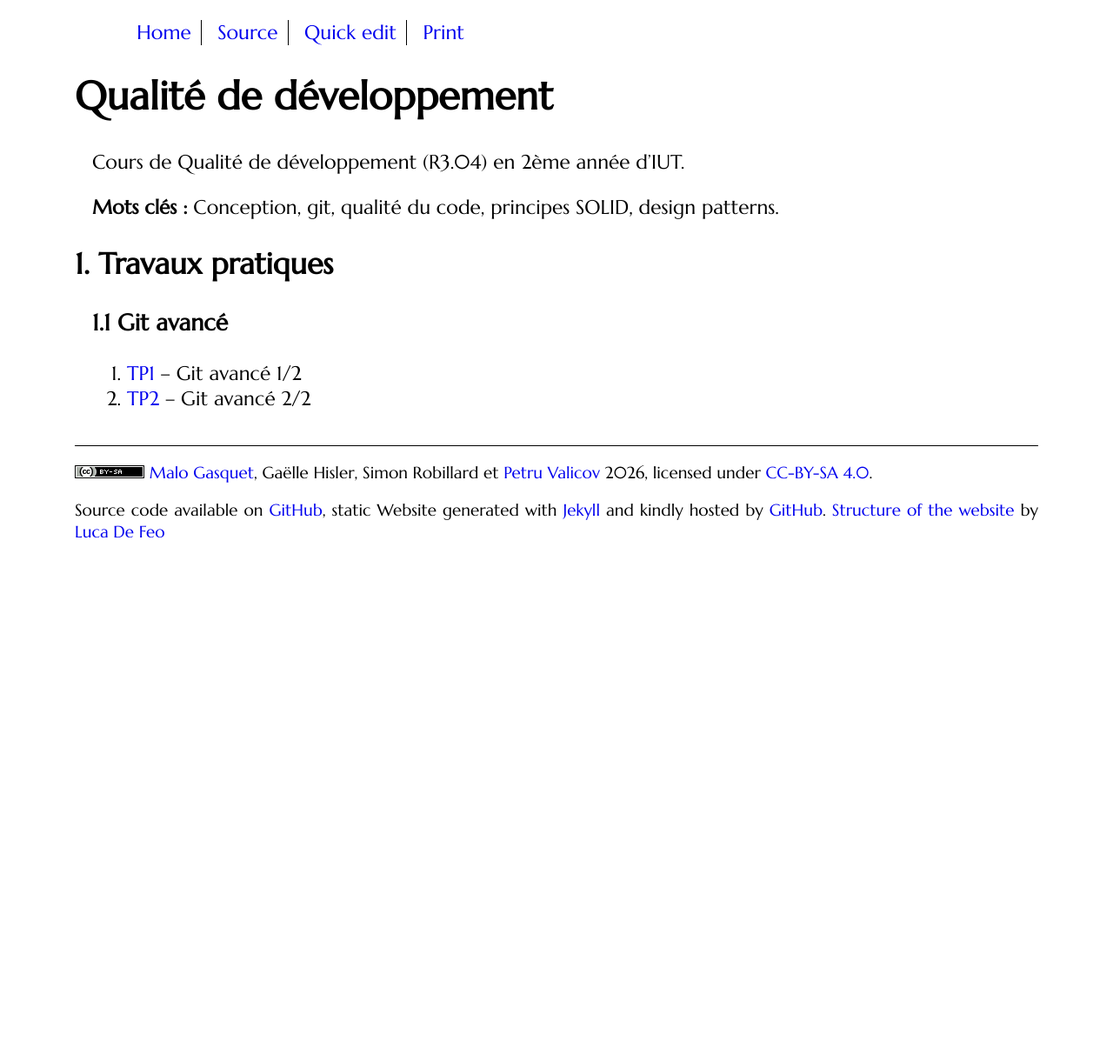
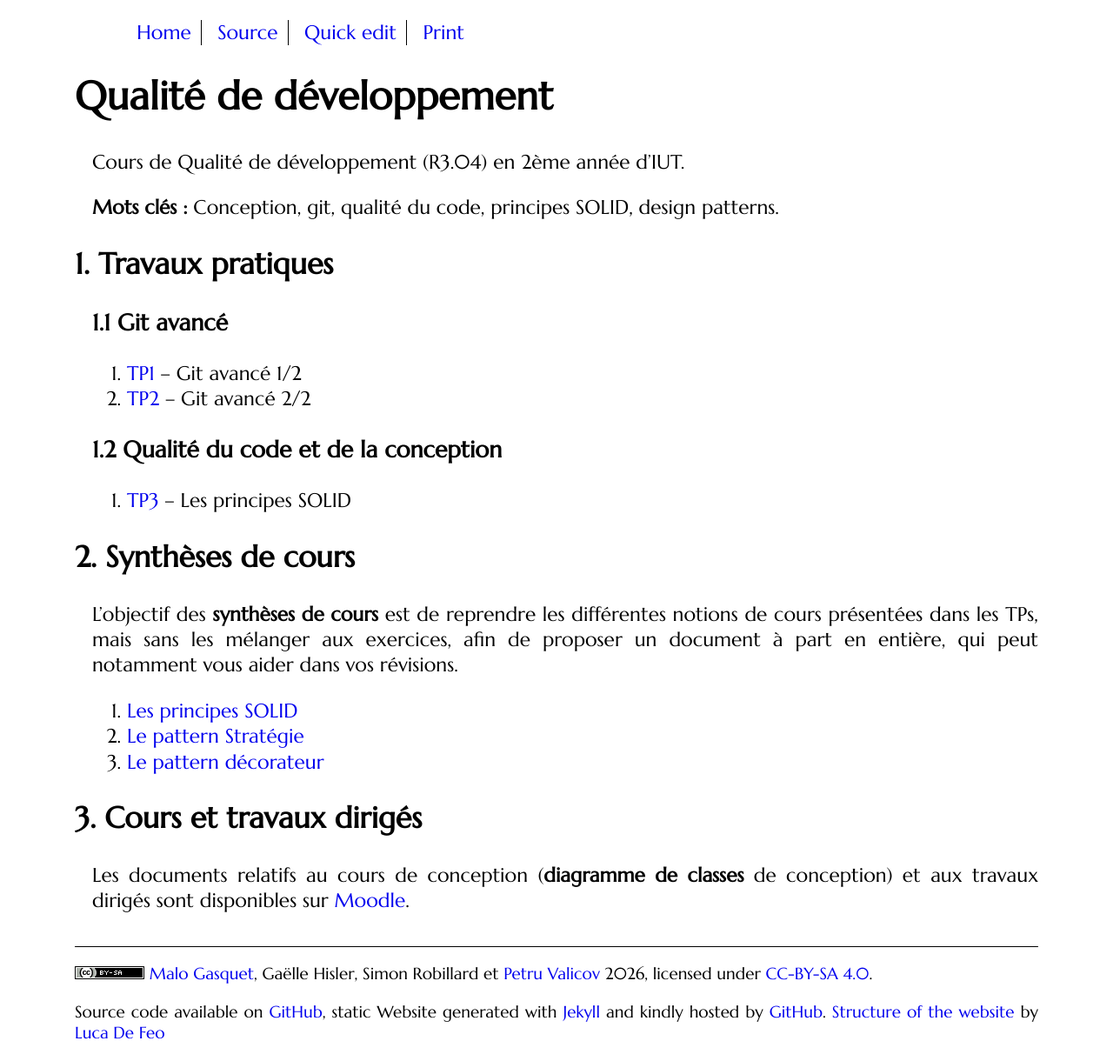
Before and after one commit to mgasquet/R304-QualiteDeveloppement, a Jekyll site: the page built from index.md, in a window 1280 px wide. Shown: the whole page at 87% size. Built offline with Jekyll 4.4.1, drawn with Linux system fonts in a browser that asks for light colours; some web fonts are replaced; before the commit the page ends 900 px from its top, so only the background shows below that; part of the change alters nothing that is shown.

```diff
--- a/index.md
+++ b/index.md
@@ -17,11 +17,12 @@ Cours de Qualité de développement (R3.04) en 2ème année d'IUT.
 1. [TP1](tutorials/tutorial1) -- Git avancé 1/2
 2. [TP2](tutorials/tutorial2) -- Git avancé 2/2
 
-{% comment %}
 ### Qualité du code et de la conception
 
 1. [TP3](tutorials/tutorial3) -- Les principes SOLID
+{% comment %}
 2. [TP4](tutorials/tutorial4) -- Les design patterns créateurs
+{% endcomment %}
 
 ## Synthèses de cours
 
@@ -34,4 +35,3 @@ L'objectif des **synthèses de cours** est de reprendre les différentes notions
 ## Cours et travaux dirigés
 
 Les documents relatifs au cours de conception (**diagramme de classes** de conception) et aux travaux dirigés sont disponibles sur [Moodle](https://moodle.umontpellier.fr/course/view.php?id=32478).
-{% endcomment %}
```
